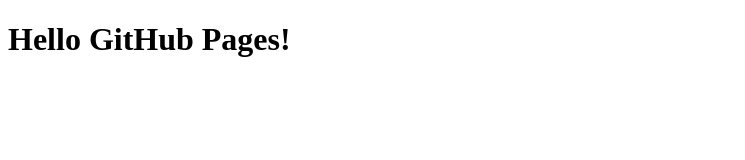
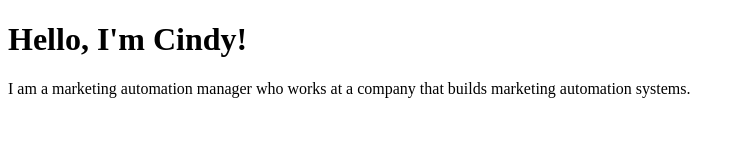
Before and after one commit to imsupersyd/imsupersyd.github.io, a plain HTML site: page index.html in a window 1280 px wide. Shown: the whole page, without its empty margins (0-745 px from the left). Drawn offline with Linux system fonts and the light colour scheme.

Commit message:
Hello I'm Cindy commit

```diff
--- a/index.html
+++ b/index.html
@@ -2,9 +2,12 @@
 <html lang="en">
 <head>
   <meta charset="UTF-8">
-  <title>GitHub Pages Test</title>
+  <title>Hello I'm Cindy</title>
 </head>
 <body>
-  <h1>Hello GitHub Pages!</h1>
+  <h1>Hello, I'm Cindy!</h1>
+  <p>
+    I am a marketing automation manager who works at a company that builds marketing automation systems.
+  </p>
 </body>
 </html>
```
